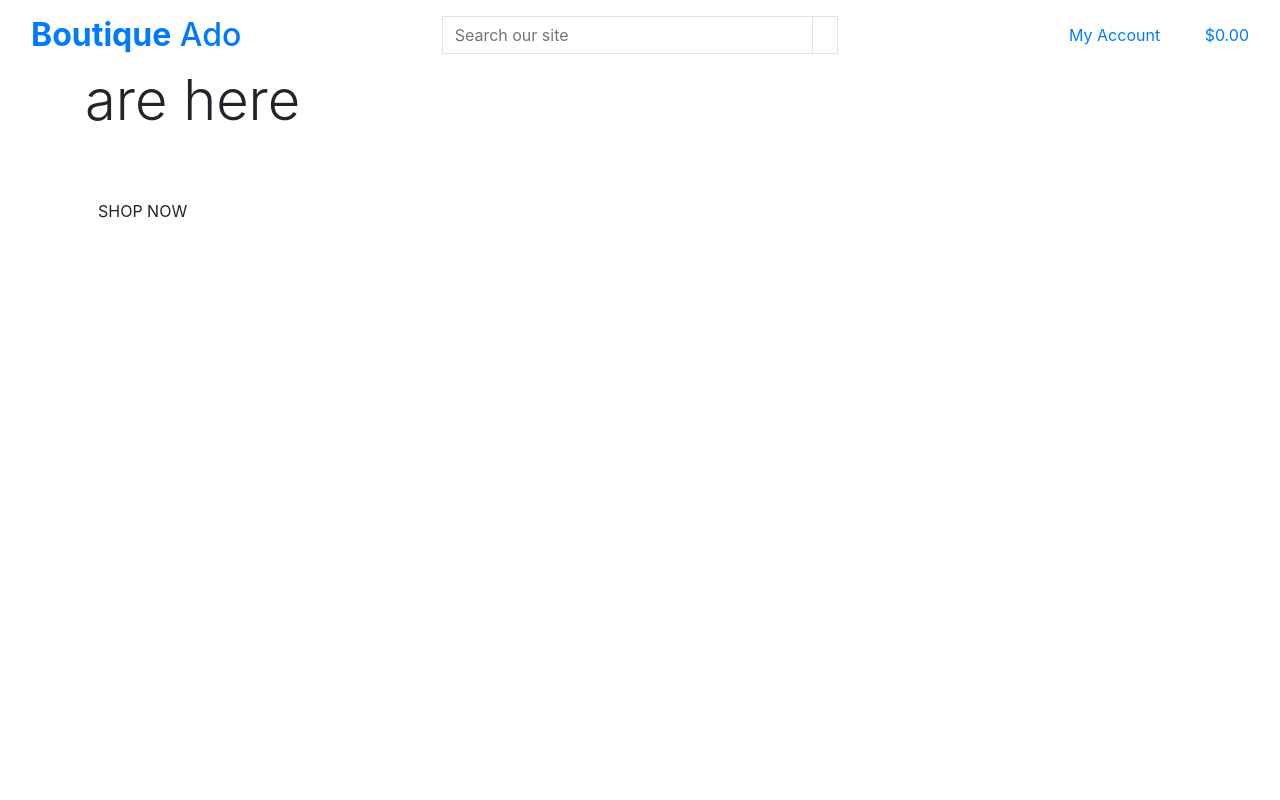
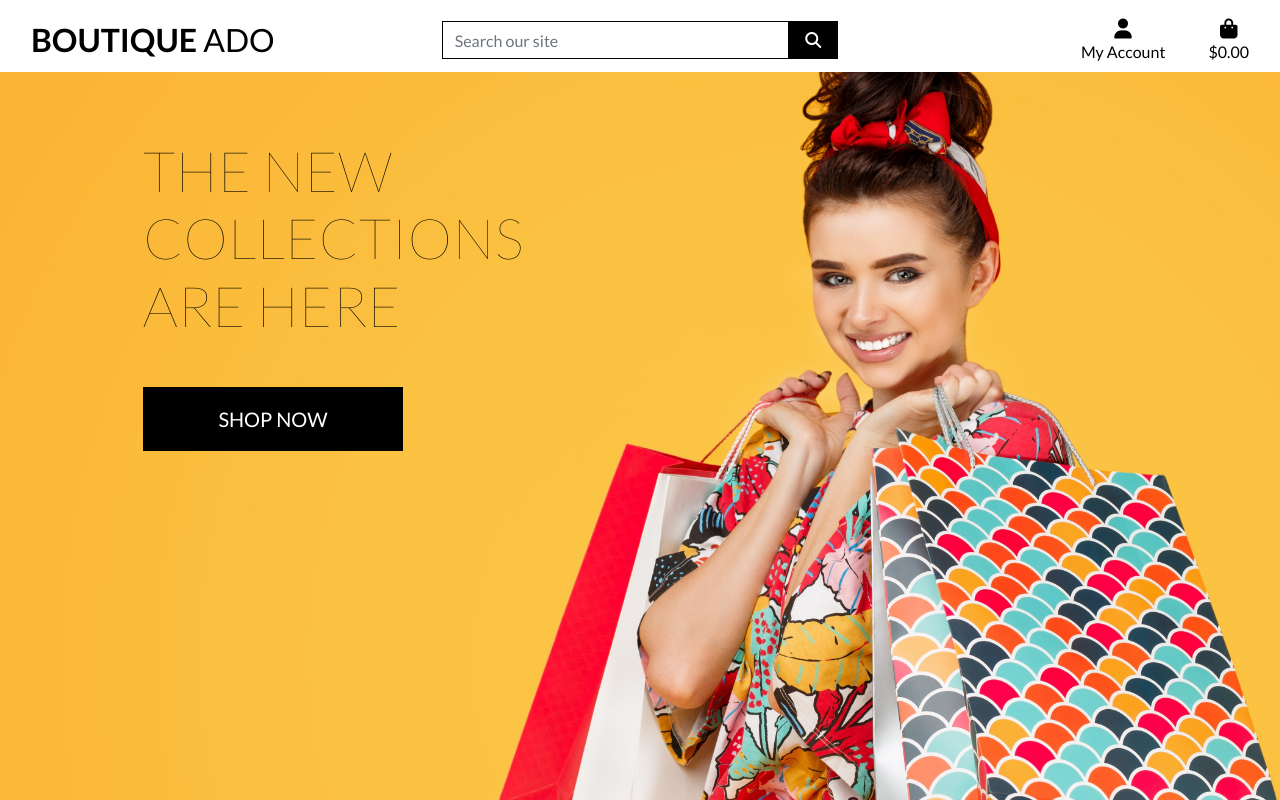
Before and after one commit to AliOKeeffe/boutique_ado_v1, a Django app: page / in a window 1280 px wide. Run offline with Django 3.2, Linux system fonts and the light colour scheme; some libraries are stand-ins or nearby versions.

Commit message:
Completed homepage header and css

```diff
--- a/boutique_ado/settings.py
+++ b/boutique_ado/settings.py
@@ -147,6 +147,10 @@ USE_TZ = True
 # https://docs.djangoproject.com/en/3.2/howto/static-files/
 
 STATIC_URL = '/static/'
+STATICFILES_DIRS = (os.path.join(BASE_DIR, 'static'),)
+
+MEDIA_URL = '/media/'
+MEDIA_ROOT = os.path.join(BASE_DIR, 'media')
 
 # Default primary key field type
 # https://docs.djangoproject.com/en/3.2/ref/settings/#default-auto-field
--- a/boutique_ado/urls.py
+++ b/boutique_ado/urls.py
@@ -15,9 +15,11 @@ Including another URLconf
 """
 from django.contrib import admin
 from django.urls import path, include
+from django.conf import settings
+from django.conf.urls.static import static
 
 urlpatterns = [
     path('admin/', admin.site.urls),
     path('accounts/', include('allauth.urls')),
     path('', include('home.urls')),
-]
+] + static(settings.MEDIA_URL, document_root=settings.MEDIA_ROOT)
--- a/home/templates/home/index.html
+++ b/home/templates/home/index.html
@@ -18,7 +18,7 @@
                 </h1>
                 <div class="my-5">
                     <h4>
-                        <a href="" class="shop-now-button btn btn-lge rounded-0 text-uppercase py-3">Shop Now</a>
+                        <a href="" class="shop-now-button btn btn-lg rounded-0 text-uppercase py-3">Shop Now</a>
                     </h4>
                 </div>
             </div>
--- a/static/css/base.css
+++ b/static/css/base.css
@@ -5,7 +5,7 @@ html {
 body {
     background: url('/media/homepage_background_cropped.jpeg') no-repeat center center fixed;
     background-size: cover;
-    height: calc(100 - 164px);
+    height: calc(100vh - 164px);
     color: #555;
     font-family: 'lato';
 }
--- a/templates/base.html
+++ b/templates/base.html
@@ -17,12 +17,17 @@
     {% block corecss %}
     <link rel="stylesheet" href="https://cdn.jsdelivr.net/npm/bootstrap@4.6.2/dist/css/bootstrap.min.css"
         integrity="sha384-xOolHFLEh07PJGoPkLv1IbcEPTNtaed2xpHsD9ESMhqIYd0nLMwNLD69Npy4HI+N" crossorigin="anonymous">
+    <link rel="preconnect" href="https://fonts.googleapis.com">
+    <link rel="preconnect" href="https://fonts.gstatic.com" crossorigin>
+    <link href="https://fonts.googleapis.com/css2?family=Lato:wght@100;400;700&display=swap" rel="stylesheet">
+    <link rel="stylesheet" href="{% static 'css/base.css' %}">
     {% endblock %}
 
     {% block extra_css %}
     {% endblock %}
 
     {% block corejs %}
+    <script src="https://kit.fontawesome.com/08445b6b20.js" crossorigin="anonymous"></script>
     <script src="https://cdn.jsdelivr.net/npm/jquery@3.5.1/dist/jquery.min.js"
         integrity="sha256-9/aliU8dGd2tb6OSsuzixeV4y/faTqgFtohetphbbj0=" crossorigin="anonymous"></script>
     <script src="https://cdn.jsdelivr.net/npm/popper.js@1.16.1/dist/umd/popper.min.js"
@@ -84,7 +89,7 @@
                         </div>
                     </li>
                     <li class="list-inline-item">
-                                                <a class="{% if grand_total %}text-info font-weight-bold{% else %}text-black{% endif %} nav-link" href="">
+                        <a class="{% if grand_total %}text-info font-weight-bold{% else %}text-black{% endif %} nav-link" href="">
                             <div class="text-center">
                                 <div><i class="fas fa-shopping-bag fa-lg"></i></div>
                                 <p class="my-0">
```
